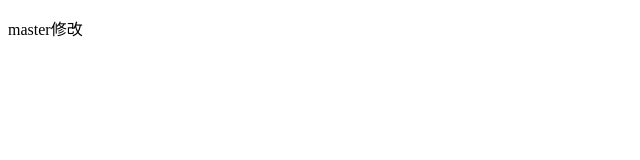
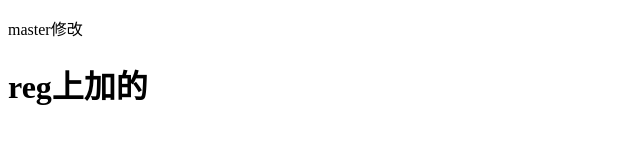
Before and after one commit to H19961107/https, a plain HTML site: page index.html in a window 1280 px wide. Shown: the whole page, without its empty margins (0-640 px from the left). Drawn offline with Linux system fonts and the light colour scheme.

Commit message:
修改了index.html

```diff
--- a/index.html
+++ b/index.html
@@ -9,6 +9,7 @@
 
 <body>
     <p>master修改</p>
+    <h1>reg上加的</h1>
 </body>
 
 </html>
```
